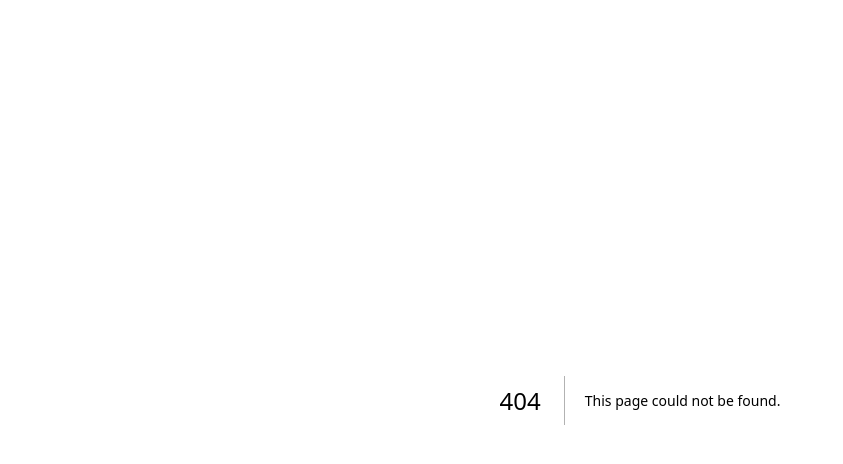
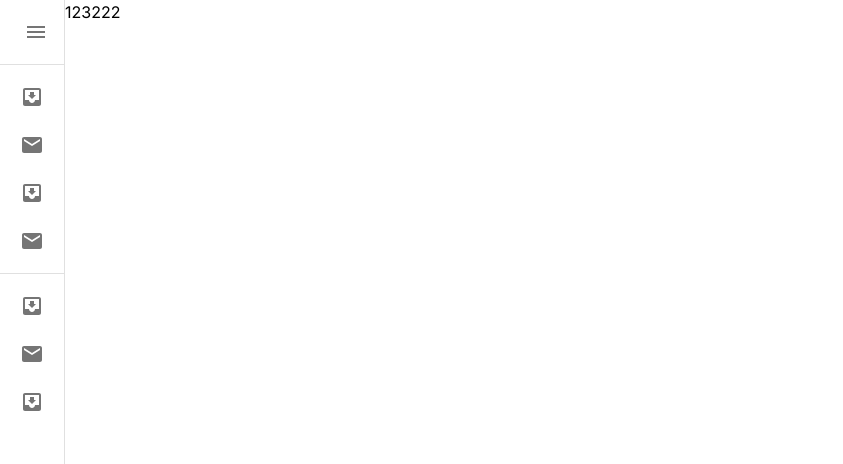
Before and after one commit to biu9/Chiral-Phonon-Material-Database, a Next.js app: page /result in a window 1280 px wide. Before the commit this address had no page. Shown: the top 464 px of the page, without its empty margins (0-843 px from the left). Built offline with nearby package versions, Linux system fonts and the light colour scheme.

Commit message:
feat(sideBar): 抄了mui的实现

```diff
--- a/src/app/front/page.tsx
+++ /dev/null
@@ -1,7 +0,0 @@
-export default function Front() {
-    return (
-        <div>
-            123
-        </div>
-    )
-}
--- a/src/app/page.tsx
+++ /dev/null
@@ -1,7 +0,0 @@
-export default function Home() {
-  return (
-    <div>
-      123
-    </div>
-  )
-}
--- /dev/null
+++ b/src/app/result/page.tsx
@@ -0,0 +1,13 @@
+import SideBar from "@/components/SideBar";
+import Box from "@mui/material/Box";
+
+export default function Result() {
+    return (
+        <Box sx={{ display: 'flex' }}>
+            <SideBar />
+            <div>
+                123222
+            </div>
+        </Box>
+    )
+}
--- /dev/null
+++ b/src/components/SideBar.tsx
@@ -0,0 +1,132 @@
+'use client';
+import * as React from 'react';
+import { styled,Theme, CSSObject } from '@mui/material/styles';
+import Box from '@mui/material/Box';
+import MuiDrawer from '@mui/material/Drawer';
+import List from '@mui/material/List';
+import Divider from '@mui/material/Divider';
+import IconButton from '@mui/material/IconButton';
+import MenuIcon from '@mui/icons-material/Menu';
+import ListItem from '@mui/material/ListItem';
+import ListItemButton from '@mui/material/ListItemButton';
+import ListItemIcon from '@mui/material/ListItemIcon';
+import ListItemText from '@mui/material/ListItemText';
+import InboxIcon from '@mui/icons-material/MoveToInbox';
+import MailIcon from '@mui/icons-material/Mail';
+
+const drawerWidth = 240;
+
+const openedMixin = (theme: Theme): CSSObject => ({
+  width: drawerWidth,
+  transition: theme.transitions.create('width', {
+    easing: theme.transitions.easing.sharp,
+    duration: theme.transitions.duration.enteringScreen,
+  }),
+  overflowX: 'hidden',
+});
+
+const closedMixin = (theme: Theme): CSSObject => ({
+  transition: theme.transitions.create('width', {
+    easing: theme.transitions.easing.sharp,
+    duration: theme.transitions.duration.leavingScreen,
+  }),
+  overflowX: 'hidden',
+  width: `calc(${theme.spacing(7)} + 1px)`,
+  [theme.breakpoints.up('sm')]: {
+    width: `calc(${theme.spacing(8)} + 1px)`,
+  },
+});
+
+const DrawerHeader = styled('div')(({ theme }) => ({
+  display: 'flex',
+  alignItems: 'center',
+  justifyContent: 'flex-end',
+  padding: theme.spacing(0, 1),
+  // necessary for content to be below app bar
+  ...theme.mixins.toolbar,
+}));
+
+const Drawer = styled(MuiDrawer, { shouldForwardProp: (prop) => prop !== 'open' })(
+  ({ theme, open }) => ({
+    width: drawerWidth,
+    flexShrink: 0,
+    whiteSpace: 'nowrap',
+    boxSizing: 'border-box',
+    ...(open && {
+      ...openedMixin(theme),
+      '& .MuiDrawer-paper': openedMixin(theme),
+    }),
+    ...(!open && {
+      ...closedMixin(theme),
+      '& .MuiDrawer-paper': closedMixin(theme),
+    }),
+  }),
+);
+
+export default function SideBar() {
+  const [open, setOpen] = React.useState(false);
+
+  const toggleDrawer = () => {
+    setOpen(!open);
+  }
+
+  return (
+    <Drawer variant="permanent" open={open}>
+        <DrawerHeader>
+          <IconButton onClick={toggleDrawer}>
+            <MenuIcon />
+          </IconButton>
+        </DrawerHeader>
+        <Divider />
+        <List>
+          {['Inbox', 'Starred', 'Send email', 'Drafts'].map((text, index) => (
+            <ListItem key={text} disablePadding sx={{ display: 'block' }}>
+              <ListItemButton
+                sx={{
+                  minHeight: 48,
+                  justifyContent: open ? 'initial' : 'center',
+                  px: 2.5,
+                }}
+              >
+                <ListItemIcon
+                  sx={{
+                    minWidth: 0,
+                    mr: open ? 3 : 'auto',
+                    justifyContent: 'center',
+                  }}
+                >
+                  {index % 2 === 0 ? <InboxIcon /> : <MailIcon />}
+                </ListItemIcon>
+                <ListItemText primary={text} sx={{ opacity: open ? 1 : 0 }} />
+              </ListItemButton>
+            </ListItem>
+          ))}
+        </List>
+        <Divider />
+        <List>
+          {['All mail', 'Trash', 'Spam'].map((text, index) => (
+            <ListItem key={text} disablePadding sx={{ display: 'block' }}>
+              <ListItemButton
+                sx={{
+                  minHeight: 48,
+                  justifyContent: open ? 'initial' : 'center',
+                  px: 2.5,
+                }}
+              >
+                <ListItemIcon
+                  sx={{
+                    minWidth: 0,
+                    mr: open ? 3 : 'auto',
+                    justifyContent: 'center',
+                  }}
+                >
+                  {index % 2 === 0 ? <InboxIcon /> : <MailIcon />}
+                </ListItemIcon>
+                <ListItemText primary={text} sx={{ opacity: open ? 1 : 0 }} />
+              </ListItemButton>
+            </ListItem>
+          ))}
+        </List>
+      </Drawer>
+  );
+}
```
Also changed, not shown: package.json (+10 -5 lines), 1 other file (tests, documents, lock files or other folders).
